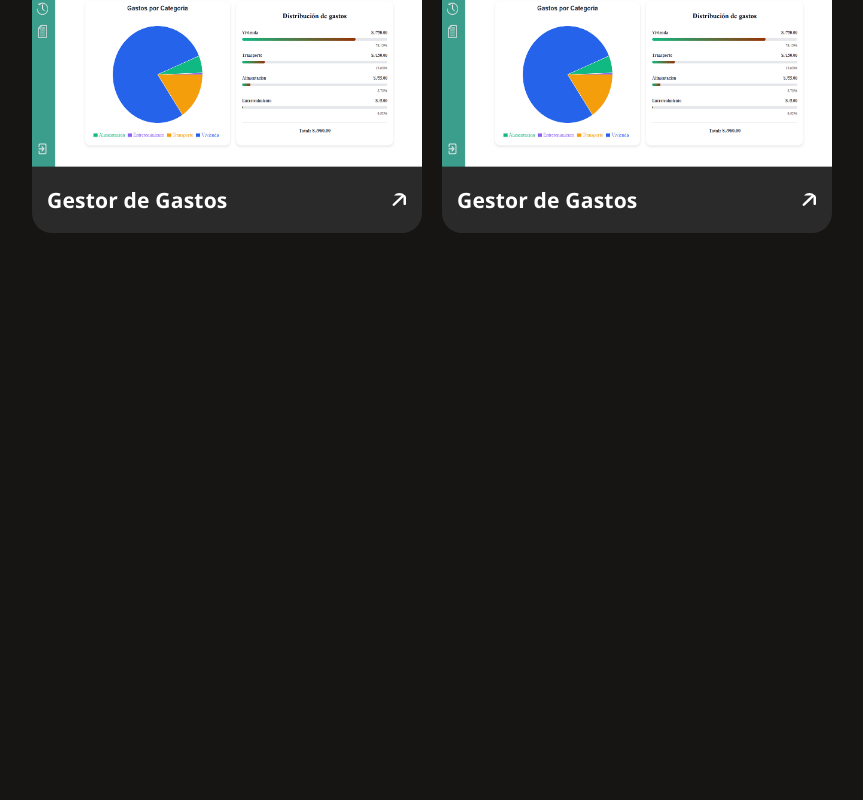
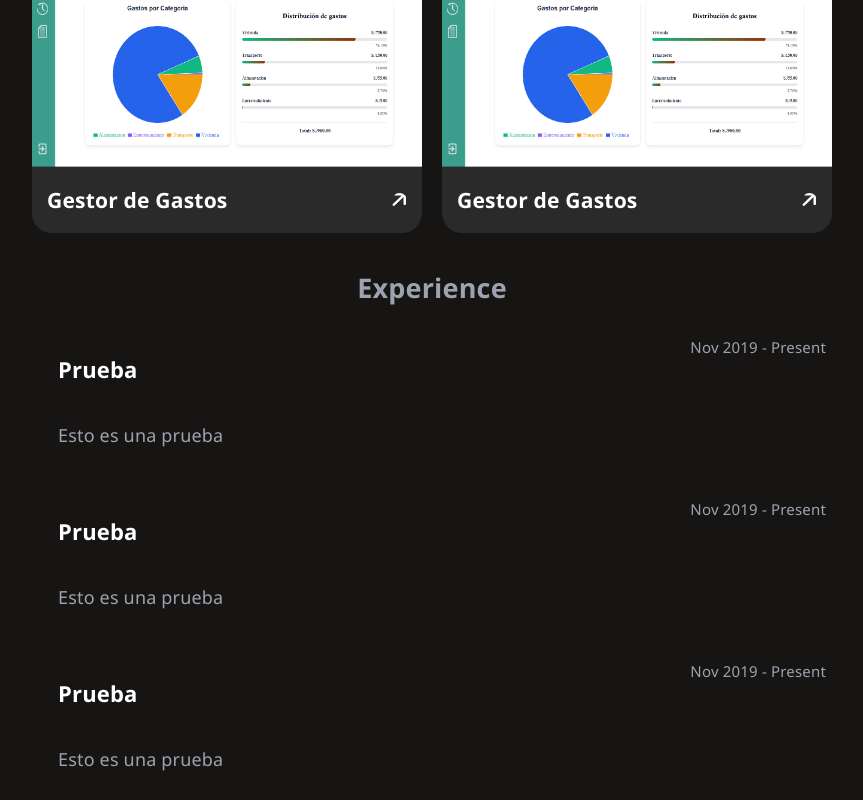
Before and after one commit to LeonardoVera/portfolio, a React app: page / in a window 1280 px wide. Shown: the part 1257-2057 px from the top of the page, without its empty margins (208-1071 px from the left). Before the commit the page ends 1490 px from the top, so only its background shows below. Built offline with nearby package versions, Linux system fonts and the light colour scheme; the HTML template or start-up script is replaced by a standard one.

Commit message:
Add ExperienceItem component and styles to display work experience

```diff
--- /dev/null
+++ b/src/components/ExperienceItem.css
@@ -0,0 +1,23 @@
+.experience-item-container {
+    display: flex;
+    flex-direction: column;
+    width: 100%;
+    border-radius: 15px;
+    padding: 10px;
+}
+
+.experience-item-container:hover {
+    box-shadow: 0 2px 5px rgba(245, 245, 245, 0.1);
+}
+
+.experience-item-header {
+    display: flex;
+    flex-direction: row;
+    justify-content: space-between;
+}
+
+.experience-item-header h3 {
+    color: #fff;
+    font-weight: bold;
+    font-size: 22px;
+}
--- /dev/null
+++ b/src/components/ExperienceItem.jsx
@@ -0,0 +1,13 @@
+import './ExperienceItem.css'
+
+export function ExperienceItem({title, date, desc}) {
+    return (
+        <div className="experience-item-container">
+            <div className="experience-item-header">
+                <h3>{title}</h3>
+                <small>{date}</small>
+            </div>
+            <p>{desc}</p>
+        </div>
+    )
+}
--- a/src/components/MainContent.css
+++ b/src/components/MainContent.css
@@ -1,5 +1,5 @@
 .container {
-    max-width: 80%;
+    max-width: 60%;
     margin-left: auto;
     margin-right: auto;
 
@@ -66,3 +66,18 @@
     grid-template-columns: repeat(2, 1fr);
     gap: 20px
 }
+
+.experience {
+    margin-top: 20px;
+    width: 100%;
+}
+
+.experience h2{
+    text-align: center;
+}
+
+.experience-items {
+    display: flex;
+    flex-direction: column;
+    gap: 10px;
+}
--- a/src/components/MainContent.jsx
+++ b/src/components/MainContent.jsx
@@ -9,6 +9,7 @@ import gastosPreview from '../assets/projectsPreviews/guardian-gastos-preview.pn
 import { Button } from '../components/UI/Button.jsx'
 import { TechItem } from './TechItem.jsx'
 import { ProjectItem } from './ProjectItem.jsx'
+import { ExperienceItem } from './ExperienceItem.jsx'
 
 export function MainContent() {
     return (
@@ -27,20 +28,37 @@ export function MainContent() {
                 <div className="tech-stack">
                     <h2>Tech Stack</h2>
                     <div className="tech-stack-items">
-                        <TechItem icon={htmlIcon}/>
-                        <TechItem icon={cssIcon}/>
-                        <TechItem icon={javascriptIcon}/>
-                        <TechItem icon={reactIcon}/>
-                        <TechItem icon={nodejsIcon}/>
+                        <TechItem icon={htmlIcon} />
+                        <TechItem icon={cssIcon} />
+                        <TechItem icon={javascriptIcon} />
+                        <TechItem icon={reactIcon} />
+                        <TechItem icon={nodejsIcon} />
                     </div>
                 </div>
                 <div className="projects">
                     <h2>Projects</h2>
                     <div className="projects-items">
-                        <ProjectItem preview={gastosPreview} title="Gestor de Gastos"/>
-                        <ProjectItem preview={gastosPreview} title="Gestor de Gastos"/>
-                        <ProjectItem preview={gastosPreview} title="Gestor de Gastos"/>
-                        <ProjectItem preview={gastosPreview} title="Gestor de Gastos"/>
+                        <ProjectItem preview={gastosPreview} title="Gestor de Gastos" />
+                        <ProjectItem preview={gastosPreview} title="Gestor de Gastos" />
+                        <ProjectItem preview={gastosPreview} title="Gestor de Gastos" />
+                        <ProjectItem preview={gastosPreview} title="Gestor de Gastos" />
+                    </div>
+                </div>
+                <div className="experience">
+                    <h2>Experience</h2>
+                    <div className="experience-items">
+                        <ExperienceItem
+                            title="Prueba"
+                            date="Nov 2019 - Present"
+                            desc="Esto es una prueba" />
+                        <ExperienceItem
+                            title="Prueba"
+                            date="Nov 2019 - Present"
+                            desc="Esto es una prueba" />
+                        <ExperienceItem
+                            title="Prueba"
+                            date="Nov 2019 - Present"
+                            desc="Esto es una prueba" />
                     </div>
                 </div>
             </div>
```
